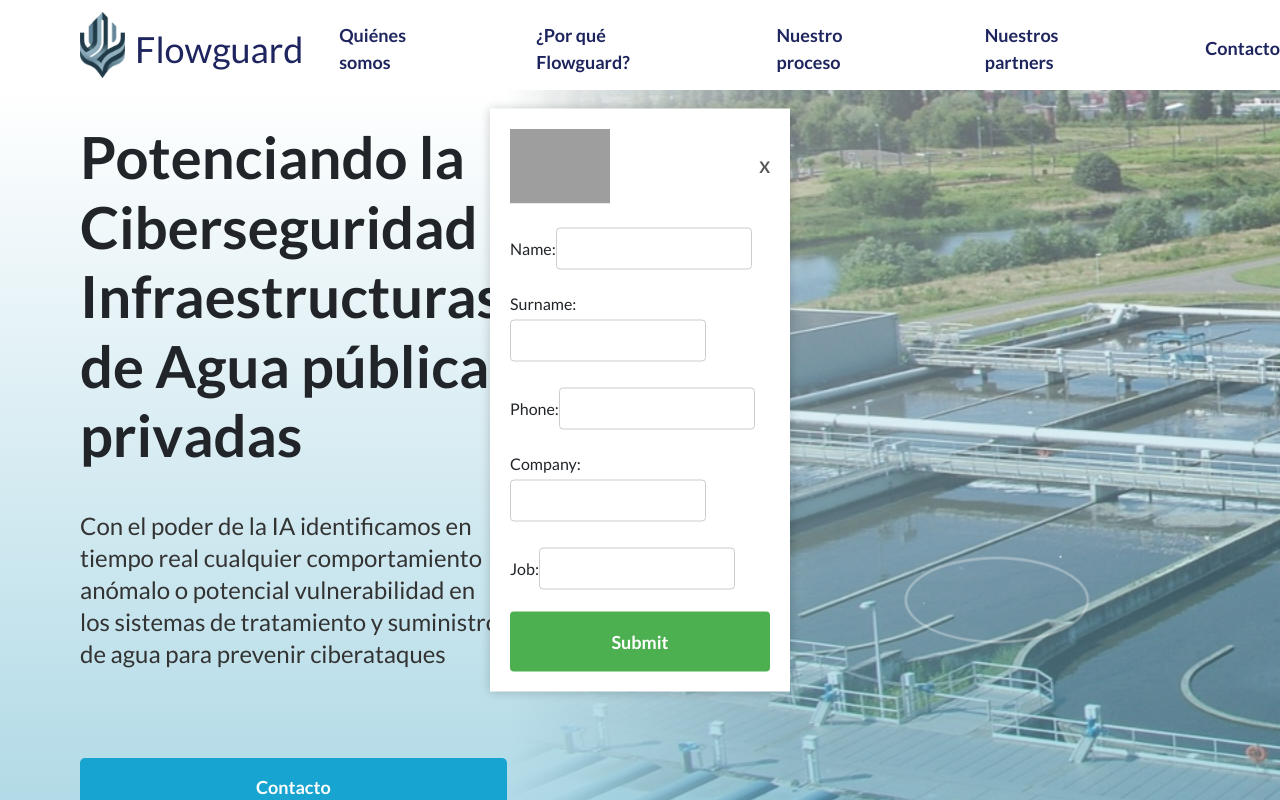
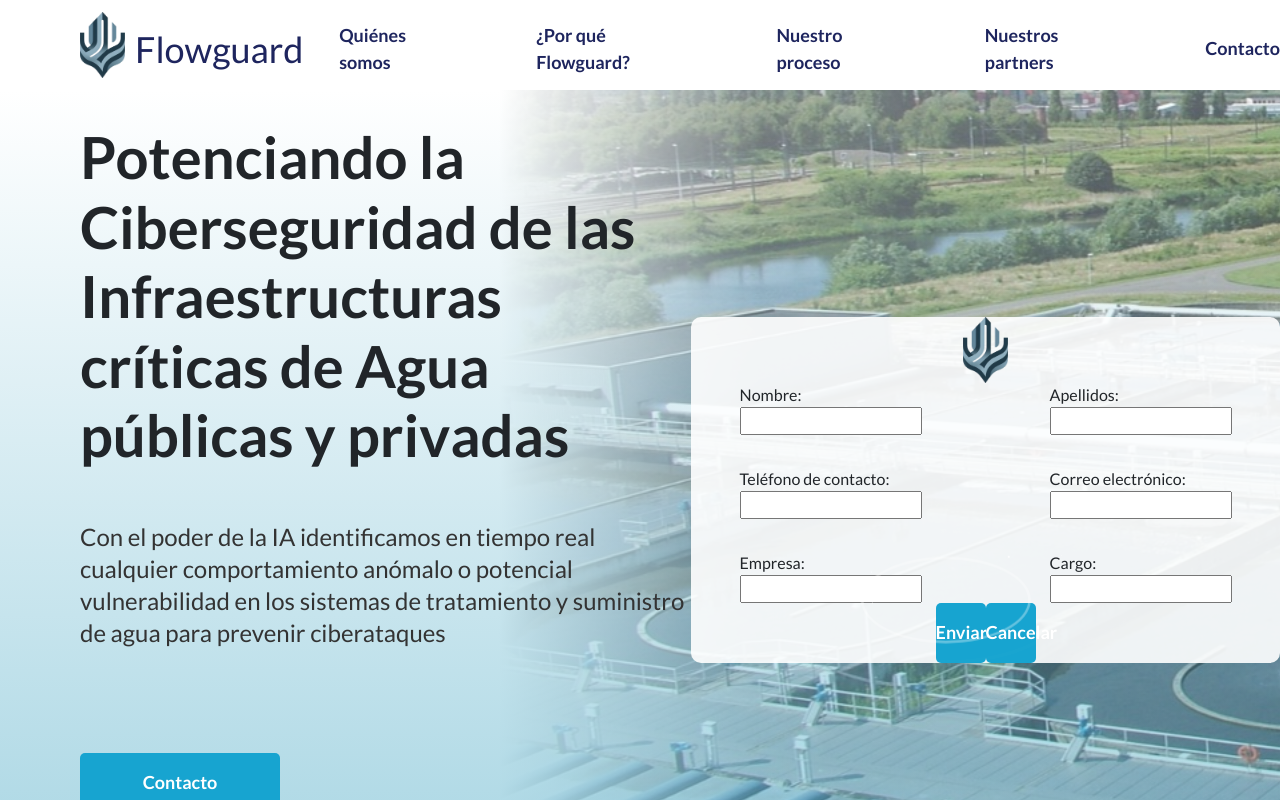
Before and after one commit to telcash/flowguard_frontend, a React (Create React App) app: page / in a window 1280 px wide. Both pictures are taken after a click on the button "Contacto". Shown: the top 800 px of the page. Built offline with nearby package versions, Linux system fonts and the light colour scheme; grey boxes are pictures that could not be loaded.

Commit message:
Ajustados estilos en Hero

```diff
--- a/src/components/contact-form/contact-form.css
+++ /dev/null
@@ -1,61 +0,0 @@
-/* Add this CSS to your styles file */
-
-.popup-form {
-    position: fixed;
-    top: 50%;
-    left: 50%;
-    transform: translate(-50%, -50%);
-    background-color: #fff;
-    padding: 20px;
-    box-shadow: 0 0 10px rgba(0, 0, 0, 0.2);
-    z-index: 1000;
-    width: 300px;
-  }
-
-  .popup-form .header {
-    display: flex;
-    justify-content: space-between;
-    align-items: center;
-    margin-bottom: 20px;
-  }
-
-  .popup-form .logo {
-    max-width: 100px;
-    height: auto;
-  }
-
-  .popup-form .close-button {
-    cursor: pointer;
-    font-weight: bold;
-    color: #555;
-  }
-
-  .popup-form form {
-    display: flex;
-    flex-direction: column;
-  }
-
-  .popup-form label {
-    margin-bottom: 10px;
-  }
-
-  .popup-form input {
-    padding: 8px;
-    margin-top: 4px;
-    margin-bottom: 12px;
-    border: 1px solid #ccc;
-    border-radius: 4px;
-  }
-
-  .popup-form button {
-    background-color: #4caf50;
-    color: #fff;
-    padding: 10px;
-    border: none;
-    border-radius: 4px;
-    cursor: pointer;
-  }
-
-  .popup-form button:hover {
-    background-color: #45a049;
-  }
--- a/src/components/contact-form/ContactForm.jsx
+++ b/src/components/cta copy/Cta.jsx
@@ -1,7 +1,7 @@
 import React, { useState } from 'react';
-import './contact-form.css'
+import './cta.css'
 
-const ContactForm = ({onClose}) => {
+const Cta = ({onClose}) => {
   const [formData, setFormData] = useState({
     name: '',
     surname: '',
@@ -58,4 +58,4 @@ const ContactForm = ({onClose}) => {
   );
 };
 
-export default ContactForm;
+export default Cta;
--- /dev/null
+++ b/src/components/cta-form/CtaForm.jsx
@@ -0,0 +1,68 @@
+import React, { useState } from 'react';
+import './cta-form.css';
+import logo from '../../assets/logo.png';
+
+const CtaForm = ({onClose}) => {
+  const [formData, setFormData] = useState({
+    name: '',
+    surname: '',
+    phone: '',
+    email: '',
+    company: '',
+    job: '',
+  });
+
+  const handleChange = (e) => {
+    const { name, value } = e.target;
+    setFormData((prevData) => ({ ...prevData, [name]: value }));
+  };
+
+  const handleSubmit = (e) => {
+    e.preventDefault();
+    // Add your form submission logic here
+    console.log('Form submitted:', formData);
+    // Close the popup or perform other actions as needed
+  };
+
+  return (
+    <div className="fg__ctaForm">
+      <div className="fg__ctaForm-logo">
+        <img src={logo} alt="Logo" />
+      </div>
+      <form className='fg__ctaForm-form' onSubmit={handleSubmit}>
+        <div className='fg__ctaForm-form_fields'>
+          <div className='fg__ctaForm-form-field'>
+            <label>Nombre:</label>
+            <input type="text" name="name" value={formData.name} onChange={handleChange} />
+          </div>
+          <div className='fg__ctaForm-form-field'>
+            <label>Apellidos:</label>
+            <input type="text" name="surname" value={formData.surname} onChange={handleChange} />
+          </div>
+          <div className='fg__ctaForm-form-field'>
+            <label>Teléfono de contacto:</label>
+            <input type="text" name="phone" value={formData.phone} onChange={handleChange} />
+          </div>
+          <div className='fg__ctaForm-form-field'>
+            <label>Correo electrónico:</label>
+            <input type="text" name="email" value={formData.email} onChange={handleChange} />
+          </div>
+          <div className='fg__ctaForm-form-field'>
+            <label>Empresa:</label>
+            <input type="text" name="company" value={formData.company} onChange={handleChange} />
+          </div>
+          <div className='fg__ctaForm-form-field'>
+            <label>Cargo:</label>
+            <input type="text" name="job" value={formData.job} onChange={handleChange} />
+          </div>
+        </div>
+        <div className='fg__ctaForm_actions'>
+          <button type="submit">Enviar</button>
+          <button type="button" onClick={() => onClose()}>Cancelar</button>
+        </div>
+      </form>
+    </div>
+  );
+};
+
+export default CtaForm;
--- /dev/null
+++ b/src/components/cta-form/cta-form.css
@@ -0,0 +1,43 @@
+.fg__ctaForm {
+    width: 100%;
+    min-width: 320px;
+    max-width: 600px;
+    display: flex;
+    flex-direction: column;
+    justify-content: center;
+    align-items: center;
+    background-color: rgba(256, 256, 256, 0.9);
+    border-radius: 10px;
+}
+
+.fg__ctaForm-form {
+    width: 100%;
+    display: flex;
+    flex-direction: column;
+    align-items: center;
+}
+
+.fg__ctaForm-form_fields {
+    width: 100%;
+    display: flex;
+    flex-flow: row wrap;
+    align-items: center;
+    justify-content: center;
+    column-gap: 8rem;
+    row-gap: 2rem;
+}
+
+.fg__ctaForm-form-field {
+    display: flex;
+    flex-direction: column;
+}
+
+.fg__ctaForm-logo{
+    width: 45px;
+    height: 65.31px;
+}
+
+.fg__ctaForm-logo img {
+    width: 100%;
+    height: auto;
+}
--- a/src/components/index.js
+++ b/src/components/index.js
@@ -9,3 +9,4 @@ export { default as ProcessSlider } from './process-slider/ProcessSlider';
 export { default as Neurons } from './neurons/Neurons';
 export { default as PartnerLogo } from './partner-logo/PartnerLogo';
 export { default as SlideCard } from './slide-card/SlideCard';
+export { default as CtaForm } from './cta-form/CtaForm';
--- a/src/containers/hero-section/HeroSection.jsx
+++ b/src/containers/hero-section/HeroSection.jsx
@@ -1,9 +1,8 @@
 import React, {useState} from "react";
 import './hero-section.css';
 import { useTranslation } from 'react-i18next';
-import { Rain } from "../../components";
+import { Rain, CtaForm } from "../../components";
 import backgroundImg from "../../assets/hero-background.jpg";
-import ContactForm from "../../components/contact-form/ContactForm";
 
 const HeroSection = () => {
     const [t] = useTranslation("global");
@@ -22,11 +21,14 @@ const HeroSection = () => {
           <p className="fg__hero-description">{t("header.description")}</p>
           <div className="fg__hero-cta">
               <button onClick={showForm}>Contacto</button>
-              {isFormVisible && (
-              <ContactForm onClose={hideForm} />)}
           </div>
           <div className="fg__hero-image">
               <img src={backgroundImg} alt="" />
+          </div>
+          <div className="fg__hero-cta-form">
+            {isFormVisible && (
+              <CtaForm className="fg__hero-cta-form" onClose={hideForm} />
+            )}
           </div>
           <div className="rain_container">
               <Rain numRainElements={3} numWaves={2} numParticles={4}></Rain>
--- a/src/containers/hero-section/hero-section.css
+++ b/src/containers/hero-section/hero-section.css
@@ -4,7 +4,7 @@
     max-height: 800px;
     background: linear-gradient(0deg, rgba(82, 173, 200, 0.5) 0%, rgba(256,256,256,0.3) 100%);
     display: grid;
-    grid-template-columns: var(--margin-sides-xl) 33.33% 16.67% 50%;
+    grid-template-columns: 39% 15% 46%;
     grid-template-rows: 1fr 1fr 1fr;
 }
 
@@ -12,11 +12,12 @@
     color: var(--primary-color);
     font-size: 76px;
     font-weight: 700;
-    grid-area: 1 / 2 / 2 / 4;
+    grid-area: 1 / 1 / 2 / 3;
     display: flex;
     align-items: center;
     padding-top: 2rem;
     padding-bottom: 1rem;
+    margin-left: var(--margin-sides-xl);
 }
 
 .fg__hero-description {
@@ -24,23 +25,25 @@
     font-size: 28px;
     font-weight: 400;
     line-height: 32px;
-    grid-area: 2 / 2 / 3 / 3;
+    grid-area: 2 / 1 / 3 / 3;
     display: flex;
     align-items: center;
     padding-top: 1rem;
     padding-bottom: 1rem;
+    margin-left: var(--margin-sides-xl);
 }
 
 .fg__hero-cta{
-    grid-area: 3 / 2 / 4 / 3;
+    grid-area: 3 / 1 / 4 / 3;
     display: flex;
     align-items: center;
     padding-top: 1rem;
     padding-bottom: 2rem;
+    margin-left: var(--margin-sides-xl);
 }
 
 .fg__hero-cta button {
-    width: 100%;
+    width: 200px;
     height: 60px;
     border-radius: 5px;
     background-color: #17A4D0;
@@ -52,9 +55,31 @@
     z-index: 1;
 }
 
+.fg__hero-cta-form button {
+    width: 50px;
+    height: 60px;
+    border-radius: 5px;
+    background-color: #17A4D0;
+    color: #fff;
+    text-align: center;
+    font-size: 18px;
+    font-weight: 700;
+    border: none;
+    z-index: 1;
+}
+
+.fg__hero-cta-form {
+    grid-area: 1 / 3 / 4 / 4;
+    display: flex;
+    justify-content: center;
+    align-items: center;
+    width: 100%;
+}
+
+
 .fg__hero-image {
     z-index: -1;
-    grid-area: 1 / 3 / 4 / 5;
+    grid-area: 1 / 2 / 4 / 4;
     overflow: hidden;
     position: relative;
 }
@@ -78,7 +103,7 @@
 }
 
 .rain_container {
-    grid-area: 1 / 4 / 4 / 5;
+    grid-area: 1 / 3 / 4 / 4;
 }
 
 @media only screen and (max-width: 768px) {
@@ -129,29 +154,33 @@
 }
 
 @media only screen and (min-width: 768px) and (max-width: 1200px) {
-    .fg__hero {
-        grid-template-columns: var(--margin-sides-m) 33.33% 16.67% 50%;
-    }
-
     .fg__hero-heading {
         font-size: 45px;
+        margin-left: var(--margin-sides-m)
     }
 
     .fg__hero-description {
         font-size: 20px;
+        margin-left: var(--margin-sides-m)
+    }
+
+    .fg__hero-cta {
+        margin-left: var(--margin-sides-m)
     }
 }
 
 @media only screen and (min-width: 1200px) and (max-width: 1600px) {
-    .fg__hero {
-        grid-template-columns: var(--margin-sides-l) 33.33% 16.67% 50%;
-    }
-
     .fg__hero-heading {
         font-size: 58px;
+        margin-left: var(--margin-sides-l);
     }
 
     .fg__hero-description {
         font-size: 24px;
+        margin-left: var(--margin-sides-l);
+    }
+
+    .fg__hero-cta {
+        margin-left: var(--margin-sides-l);
     }
 }
```
Also changed, not shown: src/components/cta copy/cta.css (added, +61 -0 lines).
